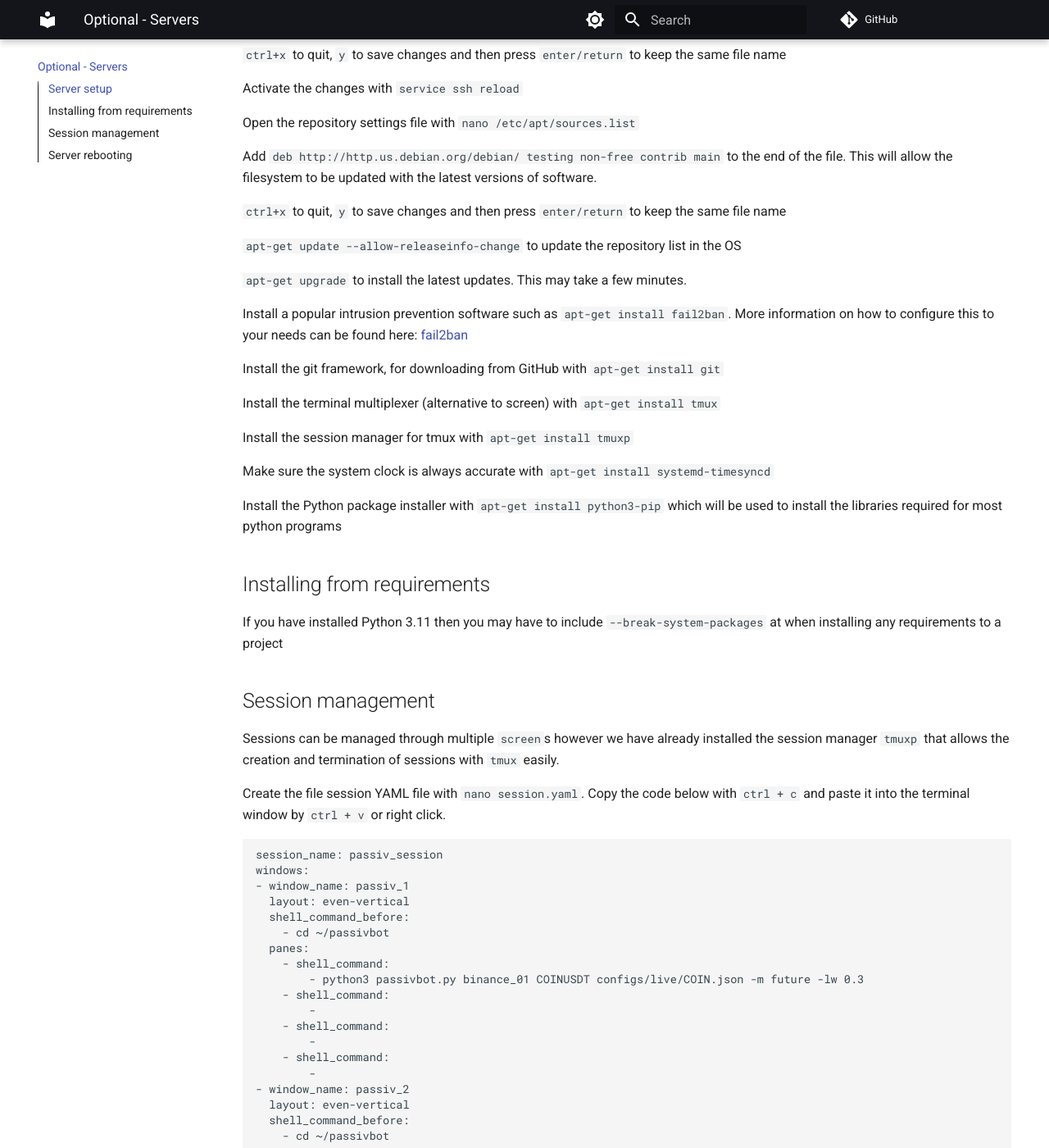
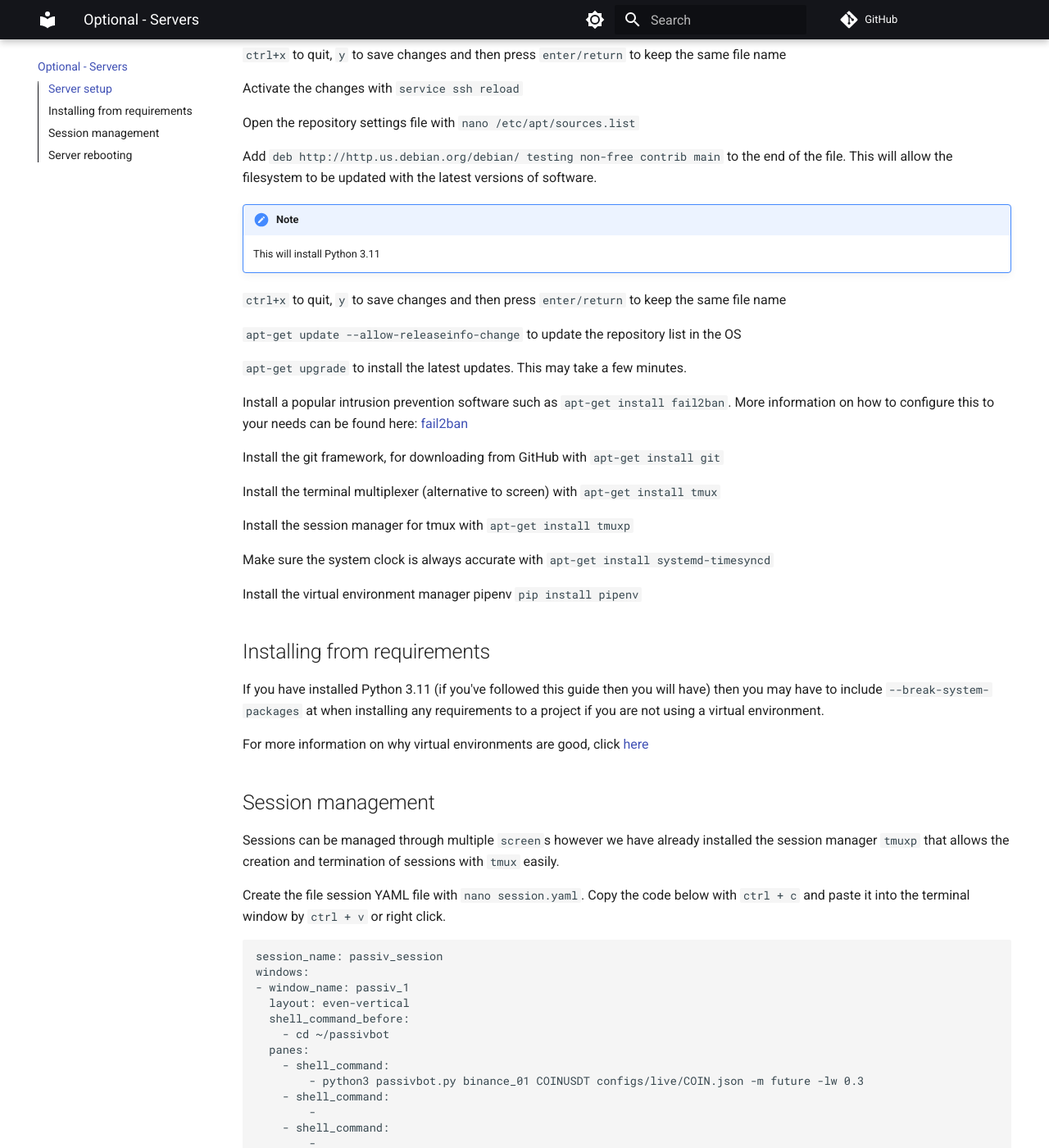
Before and after one commit to ecoppen/futuresboard, an MkDocs documentation site: the page built from docs/server_setup.md, in a window 1280 px wide and 1400 px high, scrolled down 665 px. Shown: the whole window at 82% size. Built offline with MkDocs 1.6.1 and Material for MkDocs 9.7.7, drawn with Linux system fonts in a browser that asks for light colours; comment, search, counter and statistics services are not loaded.

Commit message:
update docs

```diff
--- a/docs/server_setup.md
+++ b/docs/server_setup.md
@@ -22,6 +22,10 @@ Open the repository settings file with `nano /etc/apt/sources.list`
 
 Add `deb http://http.us.debian.org/debian/ testing non-free contrib main` to the end of the file. This will allow the filesystem to be updated with the latest versions of software.
 
+!!! note
+    This will install Python 3.11
+
+
 `ctrl+x` to quit, `y` to save changes and then press `enter/return` to keep the same file name
 
 `apt-get update --allow-releaseinfo-change` to update the repository list in the OS
@@ -38,10 +42,12 @@ Install the session manager for tmux with `apt-get install tmuxp`
 
 Make sure the system clock is always accurate with `apt-get install systemd-timesyncd`
 
-Install the Python package installer with `apt-get install python3-pip` which will be used to install the libraries required for most python programs
+Install the virtual environment manager pipenv `pip install pipenv`
 
 ## Installing from requirements
-If you have installed Python 3.11 then you may have to include `--break-system-packages` at when installing any requirements to a project
+If you have installed Python 3.11 (if you've followed this guide then you will have) then you may have to include `--break-system-packages` at when installing any requirements to a project if you are not using a virtual environment.
+
+For more information on why virtual environments are good, click [here](https://realpython.com/python-virtual-environments-a-primer/#why-do-you-need-virtual-environments)
 
 ## Session management
 
```
Also changed, not shown: docs/passivbot.md (+8 -2 lines).
